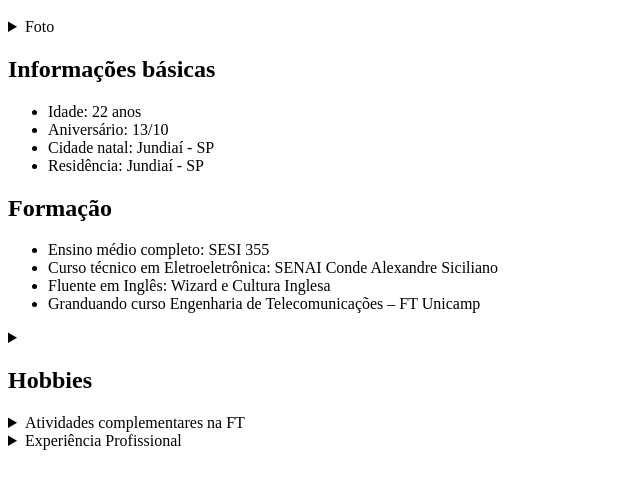
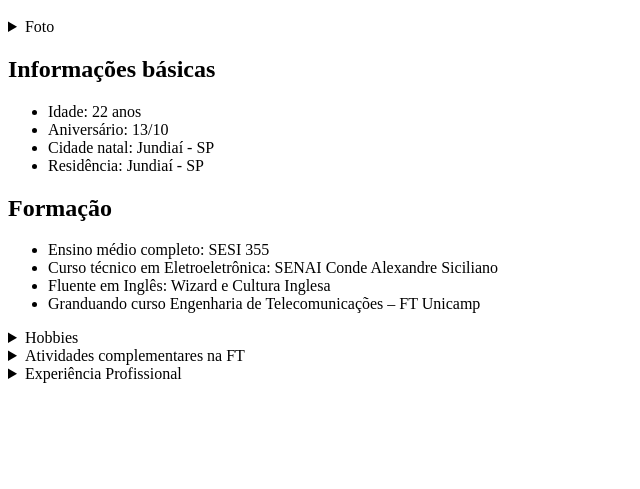
Before and after one commit to 175664-188139-TT905/Atividades_TT905, a plain HTML site: page atividades web TT905/Atividade4/Atividade4_Pagina_Vinicius.html in a window 1280 px wide. Shown: the part 109-598 px from the top of the page, without its empty margins (0-640 px from the left). Drawn offline with Linux system fonts and the light colour scheme.

Commit message:
Update Atividade4_Pagina_Vinicius.html

```diff
--- a/atividades web TT905/Atividade4/Atividade4_Pagina_Vinicius.html
+++ b/atividades web TT905/Atividade4/Atividade4_Pagina_Vinicius.html
@@ -33,7 +33,7 @@
         <li>Granduando curso Engenharia de Telecomunicações – FT Unicamp </li>
     </ul>
 
-    <details><summary><h2>Hobbies</h2></summary>
+    <details><summary>Hobbies</summary>
     <ul>
         <li>Jogos Eletrônicos</li>
         <li>Tocar violão e guitarra</li>
```
